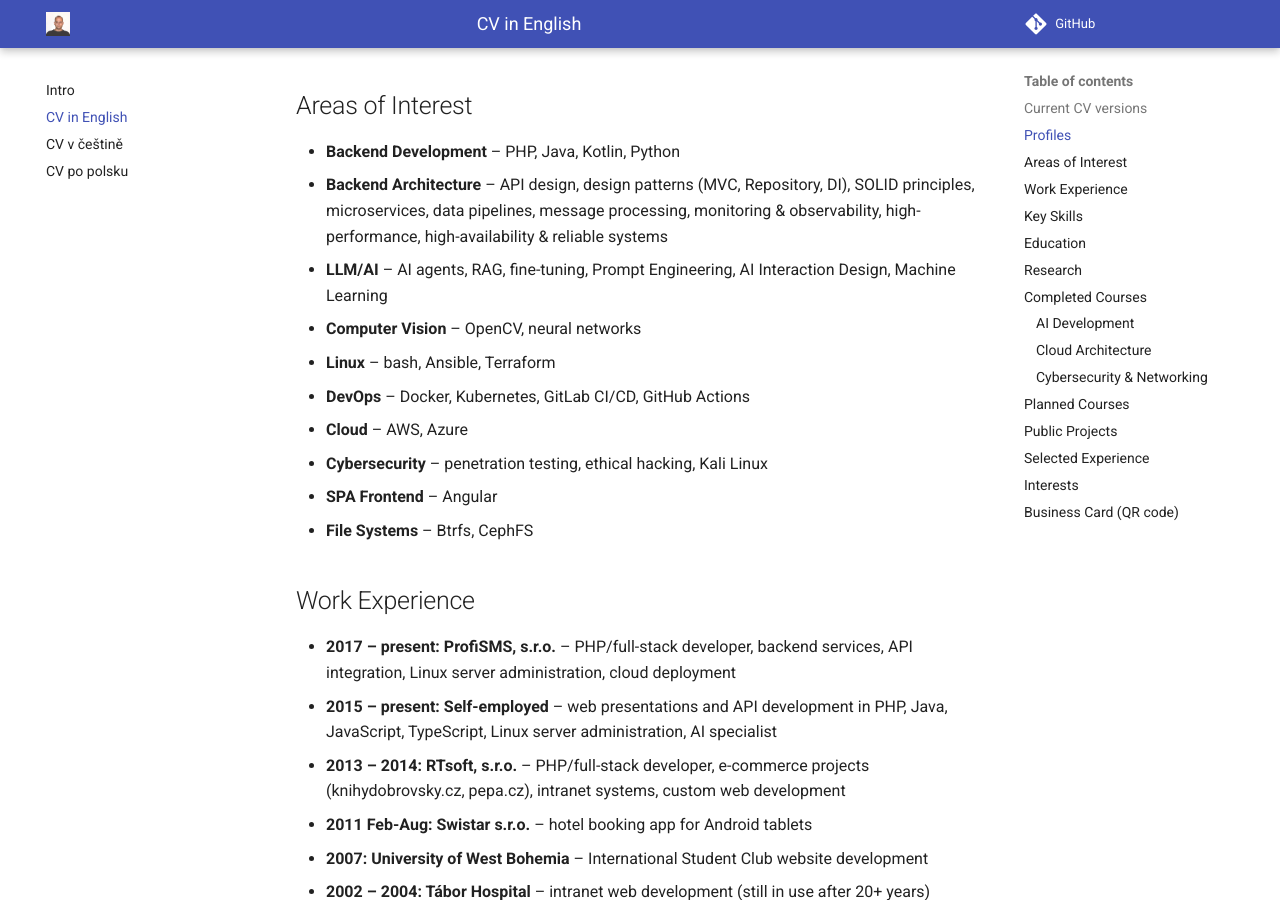
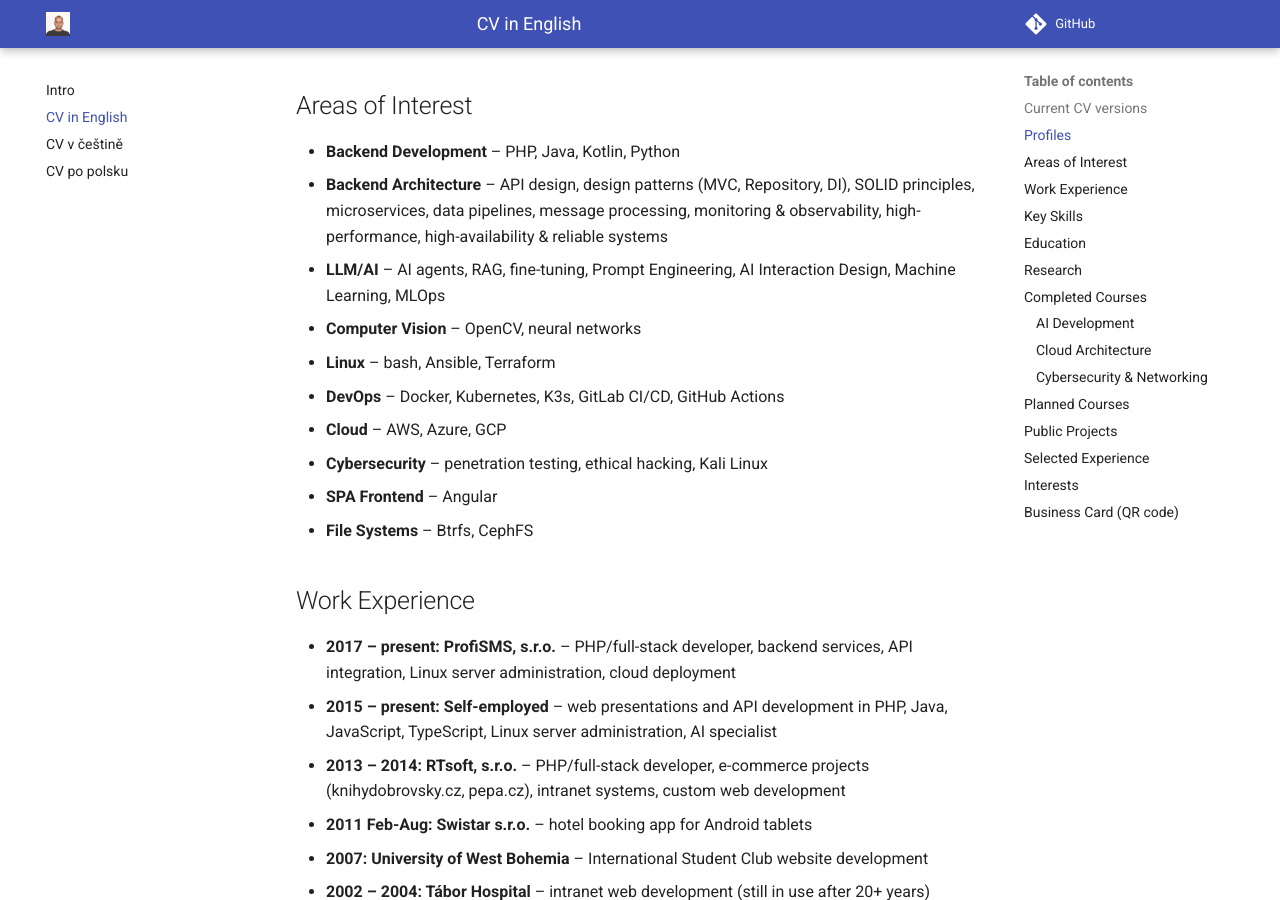
Before and after one commit to kratocz/kratocz, an MkDocs documentation site: the page built from docs/en/cv.md, in a window 1280 px wide and 900 px high, scrolled down 517 px. Built offline with MkDocs 1.6.1 and Material for MkDocs 9.7.7, drawn with Linux system fonts in a browser that asks for light colours.

Commit message:
docs(cv): add MLOps, K3s, and GCP to areas of interest
Co-Authored-By: Claude Opus 4.6 (1M context) <noreply@anthropic.com>

```diff
--- a/docs/en/cv.md
+++ b/docs/en/cv.md
@@ -17,11 +17,11 @@
 
 * **Backend Development** – PHP, Java, Kotlin, Python
 * **Backend Architecture** – API design, design patterns (MVC, Repository, DI), SOLID principles, microservices, data pipelines, message processing, monitoring & observability, high-performance, high-availability & reliable systems
-* **LLM/AI** – AI agents, RAG, fine-tuning, Prompt Engineering, AI Interaction Design, Machine Learning
+* **LLM/AI** – AI agents, RAG, fine-tuning, Prompt Engineering, AI Interaction Design, Machine Learning, MLOps
 * **Computer Vision** – OpenCV, neural networks
 * **Linux** – bash, Ansible, Terraform
-* **DevOps** – Docker, Kubernetes, GitLab CI/CD, GitHub Actions
-* **Cloud** – AWS, Azure
+* **DevOps** – Docker, Kubernetes, K3s, GitLab CI/CD, GitHub Actions
+* **Cloud** – AWS, Azure, GCP
 * **Cybersecurity** – penetration testing, ethical hacking, Kali Linux
 * **SPA Frontend** – Angular
 * **File Systems** – Btrfs, CephFS
```
Also changed, not shown: docs/cs/cv.md (+3 -3 lines), docs/pl/cv.md (+3 -3 lines).
